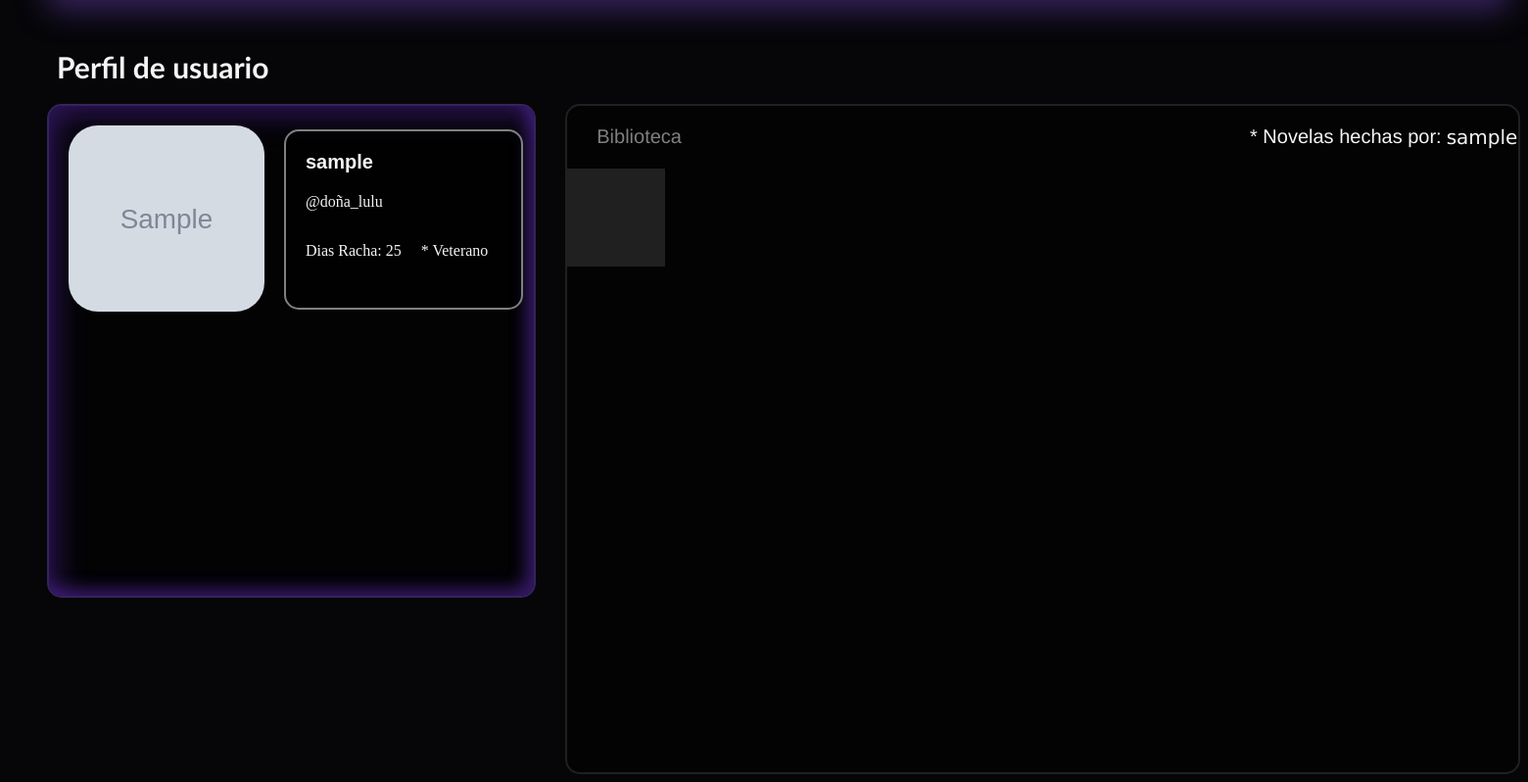
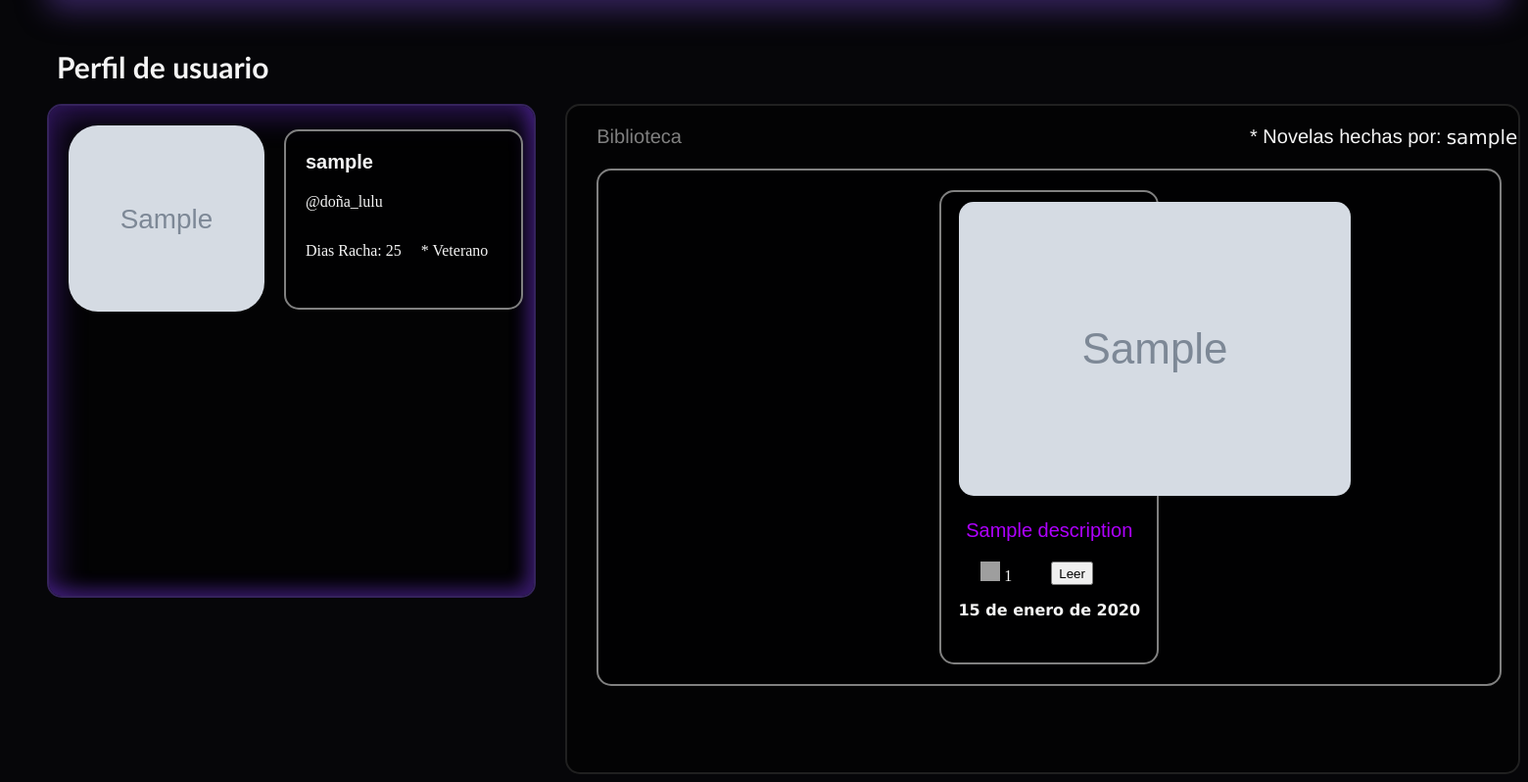
Before and after one commit to ELDani45/Blood-Ink, a Django app: page /account/profile/ in a window 1560 px wide. Shown: the part 102-900 px from the top of the page at 98% size. Run offline with Django 5.2, Linux system fonts and the light colour scheme; a user stored in the database is signed in; tables that the repository leaves empty hold one stand-in row (values such as "Sample post"); grey boxes marked "Sample" are stand-in pictures; grey boxes are pictures that could not be loaded.

Commit message:
desarrollando el template de perfil, aun sin twerminar, faltan bastantes cositas (hay algo en el diseño que no me gusta)
Signed-off-by: Daniel Alejandro Chilito Giron <chilito45giron@gmail.com>

```diff
--- a/account/static/styles/account.css
+++ b/account/static/styles/account.css
@@ -54,6 +54,10 @@ body{
     text-align: center;
     margin-left: 20px;
 }
+.al-lado{
+    display: inline-flex;
+    gap: 40px;
+}
 .bloque{
     display: inline-block;
     text-align: center;
@@ -95,7 +99,47 @@ body{
 
 }
 .novels-user{
-    background-color: #202020;
-    width: 100px;
-    height: 100px;
+    background-color: rgba(0, 0, 0, 0.523);
+    width: 920px;
+    height: auto;
+    margin-left: 30px;
+    display: flex;
+    justify-content: center;
+    border: 2px solid gray;
+    border-radius: 15px;
 }
+.user-no-novels{
+    width: 300px;
+    height: 300px;
+    background-color: #060609
+}
+.card-novel{
+    width: 220px;
+    height: 480px;
+    background-color: rgba(0, 0, 0, 0.523);
+    justify-content: center;
+    border-radius: 15px;
+    border: 2px solid gray;
+    margin-bottom: 20px;
+    margin-top: 20px;
+}
+.title-novel{
+    font-family: fantasy;
+    font-size: 20px;
+    font-weight: 500;
+    text-align: center;
+    color: rgb(174, 0, 255);
+}
+.boton-like{
+    margin-left: 40px;
+}
+.date{
+    font-family: 'Lucida Sans', 'Lucida Sans Regular', 'Lucida Grande', 'Lucida Sans Unicode', Geneva, Verdana, sans-serif;
+    font-weight: bold;
+    text-align: center;
+}
+.portada{
+    margin-left: 18px;
+    margin-top: 10px;
+    border-radius: 15px;
+}
--- a/account/templates/profile.html
+++ b/account/templates/profile.html
@@ -63,8 +63,37 @@
         </section>
         <!-- NOVELAS CREADAS POR EL USUARIO -->
         <div class="novels-user">
-
+          <!-- Aqui estamos llamando todos los elementos de descripcion de una novela -->
+          {% for novela in description %}
+           <div class="card-novel">
+             <img class="portada" src="{{ novela.imagen_portada.url }}" alt="imagen portada de novela">
+             <p class="title-novel">
+              {{ novela.title }}
+            </p>
+            <div class="al-lado">
+              <div >
+                <!-- boton de me gusta -->
+                {% if novela.likes.all %}
+                <img class="boton-like" src="/media/profiles_images/boton-me-gusta.png" alt="boton de me gusta", height=20", width="20">
+                  {{ novela.get_total_likes }}
+                {% endif %}
+              </div>
+                <button>
+                Leer
+              </button>
+            </div>
+            <!-- fecha creacion de novela -->
+            <p class="date">
+              {{ novela.creation_date }}
+            </p>
+           </div>
+           <!-- Aparecera esta caja si el usuario no tiene novelas -->
+           {% empty %}
+           <div class="user-no-novels"> <!-- PENDIENTE -->
+            <p>El usuario no ha creado aún una novela </p>
+          </div>
         </div>
+        {% endfor %}
       </div>
     </div>
   </body>
--- a/account/views.py
+++ b/account/views.py
@@ -1,6 +1,7 @@
 # from django.shortcuts import render
 from django.views.generic import DetailView
 from django.contrib.auth.models import User
+from novels.models import Description
 # Create your views here.
 
 
@@ -11,3 +12,8 @@ class Profie(DetailView):
 
     def get_object(self, queryset=None):
         return self.request.user
+
+    def get_context_data(self, **kwargs):
+        context = super().get_context_data(**kwargs)
+        context['description'] = Description.objects.filter(author=self.object)
+        return context
```
